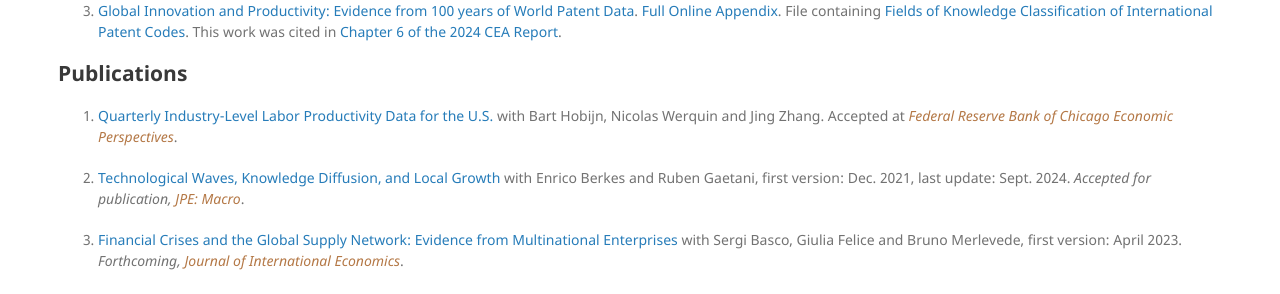
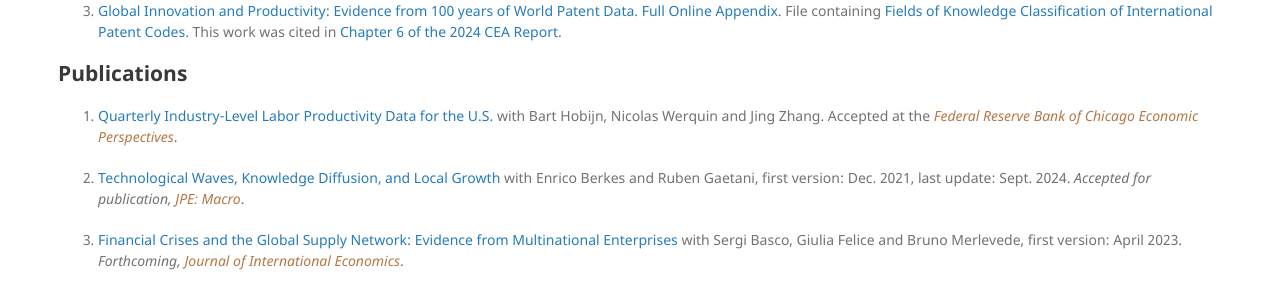
Before and after one commit to mestieri/mestieri.github.io, a Jekyll site: the page built from index.md, in a window 1280 px wide. Shown: the part 770-1064 px from the top of the page. Built offline with Jekyll 4.4.1, drawn with Linux system fonts in a browser that asks for light colours.

Commit message:
Update index.md

```diff
--- a/index.md
+++ b/index.md
@@ -66,7 +66,7 @@ for Nonhomothetic CES Preferences](https://www.dropbox.com/scl/fi/obu49nw8d74wye
 
 ## Publications
 
-11. [Quarterly Industry-Level Labor Productivity Data for the U.S.](https://www.dropbox.com/scl/fi/gcxep9beveqbb5ob52nnx/Productivity_EP.pdf?rlkey=o5vjpc8s941lq727tf6nazi27&dl=0) with Bart Hobijn, Nicolas Werquin and Jing Zhang. Accepted at *<blue>Federal Reserve Bank of Chicago Economic Perspectives</blue>*.
+11. [Quarterly Industry-Level Labor Productivity Data for the U.S.](https://www.dropbox.com/scl/fi/gcxep9beveqbb5ob52nnx/Productivity_EP.pdf?rlkey=o5vjpc8s941lq727tf6nazi27&dl=0) with Bart Hobijn, Nicolas Werquin and Jing Zhang. Accepted at the *<blue>Federal Reserve Bank of Chicago Economic Perspectives</blue>*.
 
 10. [Technological Waves, Knowledge Diffusion, and Local Growth](https://www.dropbox.com/scl/fi/jzjsn0dxzx366wj47qd4d/bgm.pdf?rlkey=ac1wvsimj4y7jpmccbkpse3bf&dl=0) with Enrico Berkes and Ruben Gaetani, first version: Dec. 2021, last update: Sept. 2024. *Accepted for publication, <blue>JPE: Macro</blue>*.
 
```
